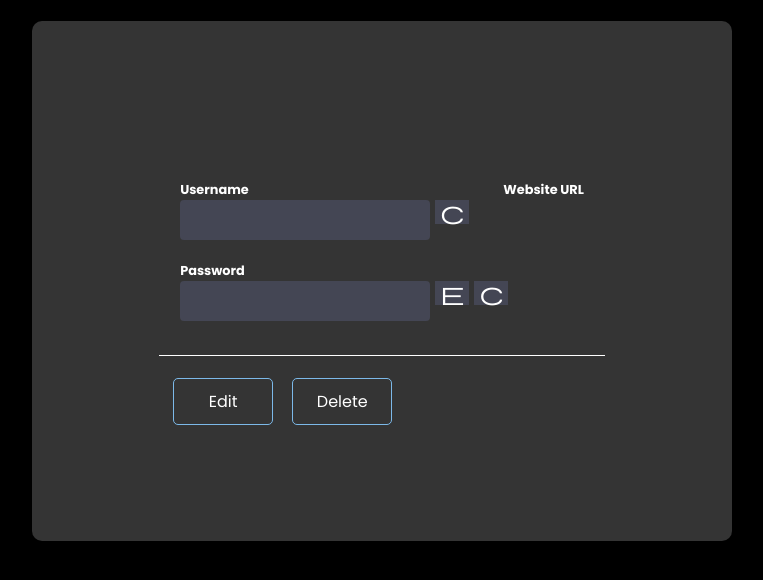
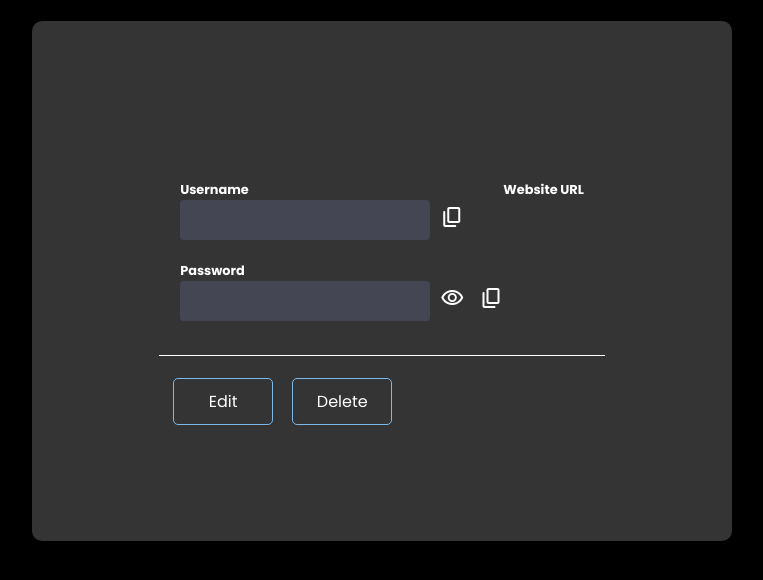
Before and after one commit to Nickodhiambo/Password-Manager-Application, a Django app: template manager/templates/manager/entry.html in a window 1280 px wide. Shown: the part 133-713 px from the top of the page, without its empty margins (258-1021 px from the left). Run offline with Django 3.2, Linux system fonts and the light colour scheme; the template is opened without the code that fills it, so the values that code supplies are empty; some libraries are stand-ins or nearby versions.

Commit message:
Add icons

```diff
--- /dev/null
+++ b/manager/templates/manager/Untitled-1.html
@@ -0,0 +1,5 @@
+<label>
+  Your Input:
+  <input type="text" name="inputField">
+  <span>Additional Element</span>
+</label>
--- a/manager/templates/manager/base.html
+++ b/manager/templates/manager/base.html
@@ -7,7 +7,9 @@
         <title>Password Manager</title>
         <link rel="stylesheet" href="{% static 'style.css' %}">
         <link rel="stylesheet" href="https://fonts.googleapis.com/css2?family=Material+Symbols+Outlined:opsz,wght,FILL,GRAD@20..48,100..700,0..1,-50..200" />
+        <link rel="stylesheet" href="https://fonts.googleapis.com/css2?family=Material+Symbols+Outlined:opsz,wght,FILL,GRAD@20..48,100..700,0..1,-50..200" />
         <link rel="stylesheet" href="https://fonts.googleapis.com/css2?family=Material+Symbols+Rounded:opsz,wght,FILL,GRAD@20..48,100..700,0..1,-50..200" />
+        <link rel="stylesheet" href="https://fonts.googleapis.com/css2?family=Material+Symbols+Outlined:opsz,wght,FILL,GRAD@20..48,100..700,0..1,-50..200" />
         <script src="https://kit.fontawesome.com/013df7f68b.js" crossorigin="anonymous"></script>
         <script src="{% static 'script.js' %}" defer></script>
     </head>
--- a/manager/templates/manager/entry.html
+++ b/manager/templates/manager/entry.html
@@ -14,7 +14,7 @@
                     <div>
                         <h6>Username</h6>
                         <input type="text" name="username" value="{{ entry_fields.username }}" readonly>
-                        <span id="copy" class="material-symbols-rounded">c</span>
+                        <span id="copy" class="material-symbols-rounded">content_copy</span>
                     </div>
 
                     <div class="site-link">
@@ -25,8 +25,8 @@
                 <div class="pass-div">
                     <h6>Password</h6>
                     <input type="text" name="password" value="{{ entry_fields.password }}" readonly>
-                    <span class="material-symbols-rounded">e</span>
-                    <span id="copy" class="material-symbols-rounded">c</span>
+                    <span class="material-symbols-outlined">Visibility</span>
+                    <span id="copy" class="material-symbols-rounded">content_copy</span>
                 </div>
             </div>
             <div class="entry-controls">
--- a/static/script.js
+++ /dev/null
@@ -1,17 +0,0 @@
-const { inputs } = document.querySelectorAll("input")
-const copyButtons = document.querySelectorAll("span#copy");
-
-const updateInputs = (inputs) => {
-    inputs.forEach((i, index) => {
-        const copiedText = i.value[index];
-        navigator.clipboard.writeText(copiedText);
-    });
-};
-
-copyButtons.forEach(btn => {
-    btn.addEventListener("click", () => {
-        updateInputs([...inputs]);
-        btn.textContent = "d";
-        setTimeout(() => btn.textContent = "c", 1000);
-    });
-});
--- a/static/style.css
+++ b/static/style.css
@@ -365,9 +365,11 @@ div.error{
 
 .inner-row span{
     color: #fff;
-    background: #444654;
+    background: none;
     padding: 0 5px;
     cursor: pointer;
+    transform: translateY(5px);
+    border-radius: 3px;
 }
 
 .inner-row .pass-div{
```
